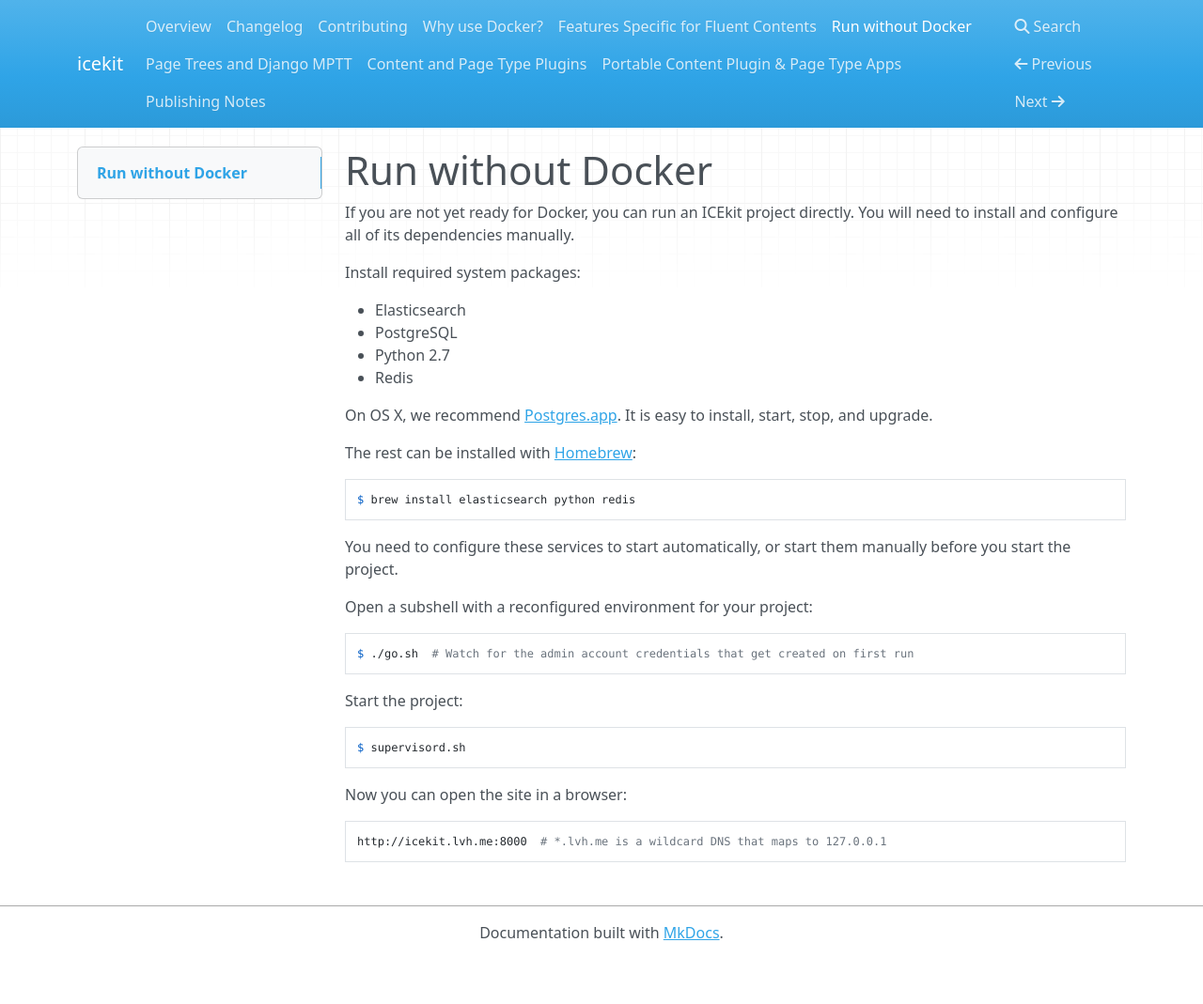
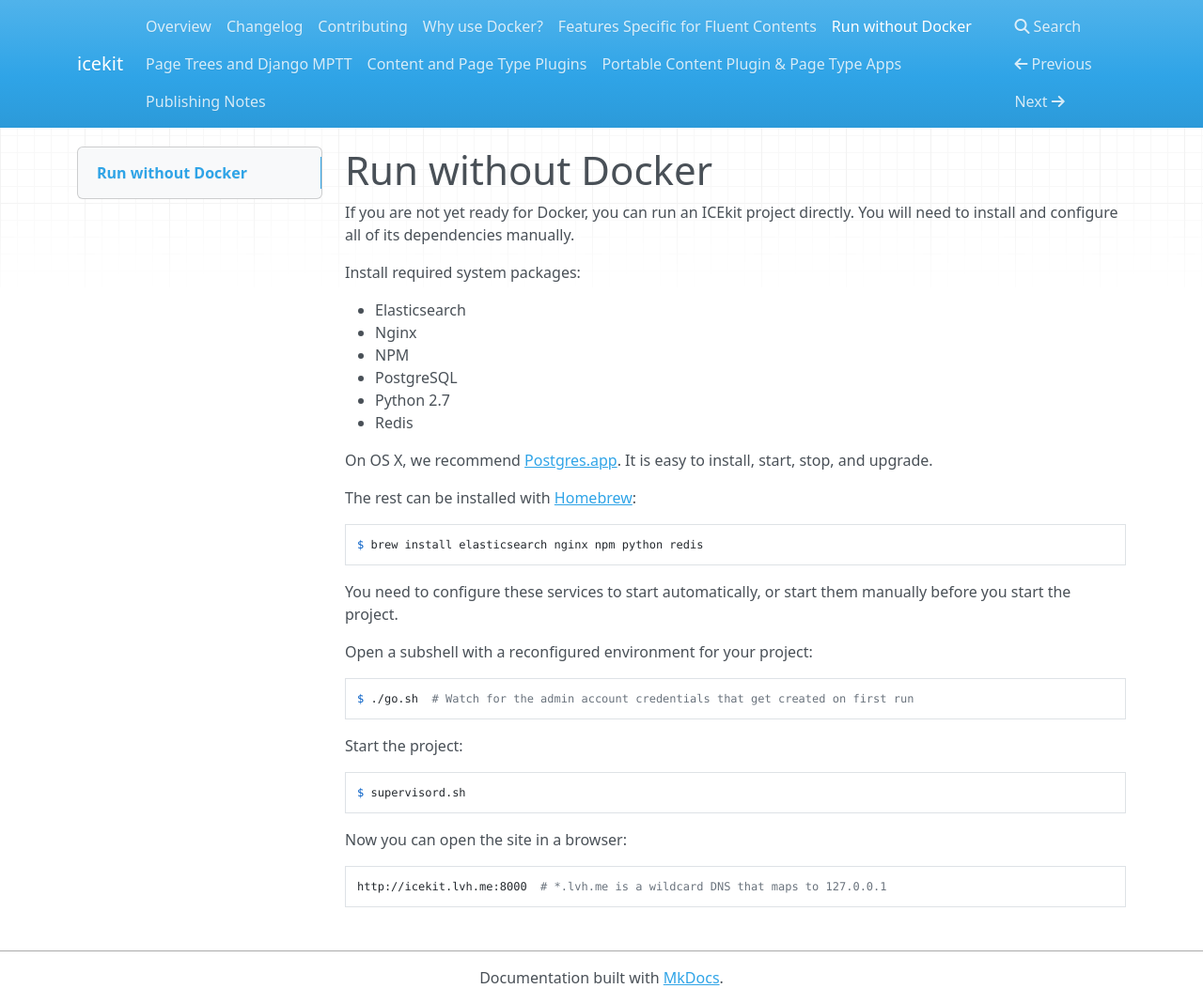
Before and after one commit to ic-labs/django-icekit, an MkDocs documentation site: the page built from docs/manual-setup.md, in a window 1280 px wide and 1069 px high. Shown: the whole window at 94% size. Built offline with MkDocs 1.6.1, drawn with Linux system fonts in a browser that asks for light colours; nearby versions of some CDN libraries.

Commit message:
Add Nginx and NPM to requirements.

```diff
--- a/docs/manual-setup.md
+++ b/docs/manual-setup.md
@@ -6,6 +6,8 @@
 Install required system packages:
 
   * Elasticsearch
+  * Nginx
+  * NPM
   * PostgreSQL
   * Python 2.7
   * Redis
@@ -15,7 +17,7 @@
 
 The rest can be installed with [Homebrew](http://brew.sh/):
 
-    $ brew install elasticsearch python redis
+    $ brew install elasticsearch nginx npm python redis
 
 You need to configure these services to start automatically, or start them
 manually before you start the project.
```
